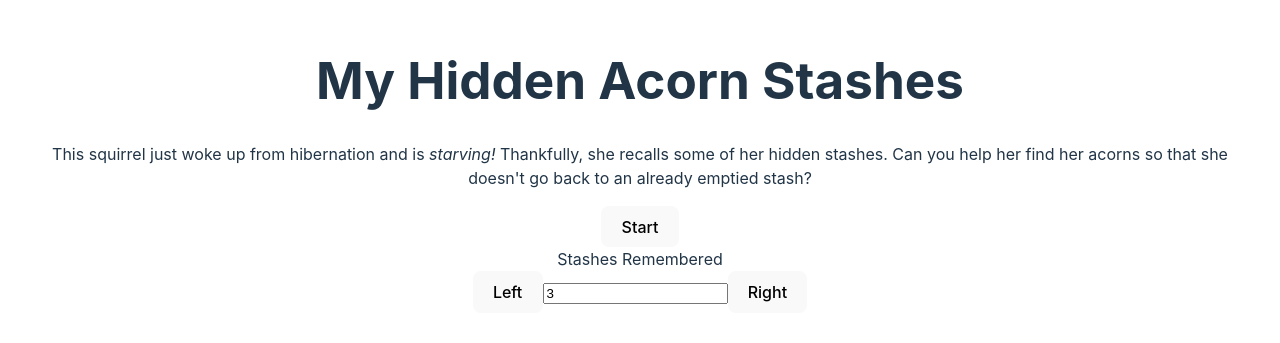
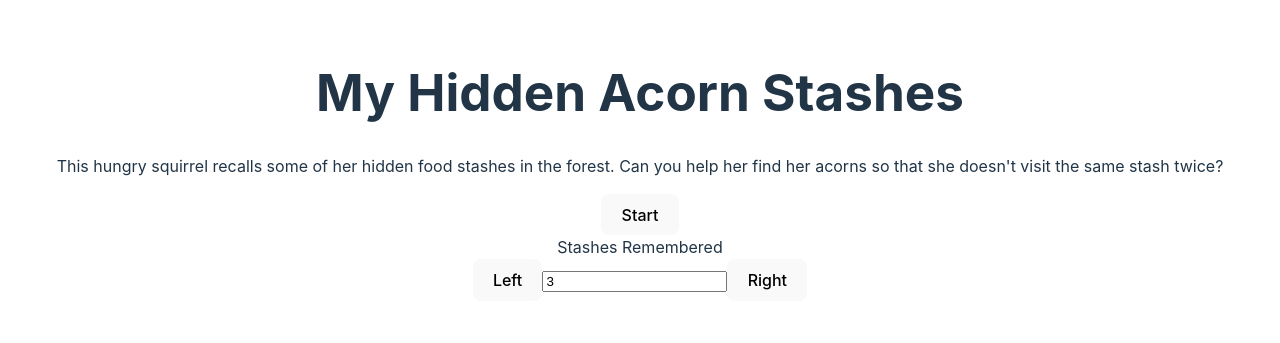
Before and after one commit to VeruAmari/memory-card, a React (Vite) app: page / in a window 1280 px wide. Shown: the part 235-578 px from the top of the page. Built offline with nearby package versions, Linux system fonts and the light colour scheme.

Commit message:
Modify game description

```diff
--- a/src/components/start.jsx
+++ b/src/components/start.jsx
@@ -14,10 +14,9 @@ function Start({ stashes, setPicking, setStashes, setPlaying }) {
       <div>
         <h1 className="title">My Hidden Acorn Stashes</h1>
         <p className="description">
-          This squirrel just woke up from hibernation and is <i>starving!</i>{' '}
-          Thankfully, she recalls some of her hidden stashes. Can you help her
-          find her acorns so that she doesn&apos;t go back to an already emptied
-          stash?
+          This hungry squirrel recalls some of her hidden food stashes in the
+          forest. Can you help her find her acorns so that she doesn&apos;t
+          visit the same stash twice?
         </p>
         <button
           onClick={() => {
```
